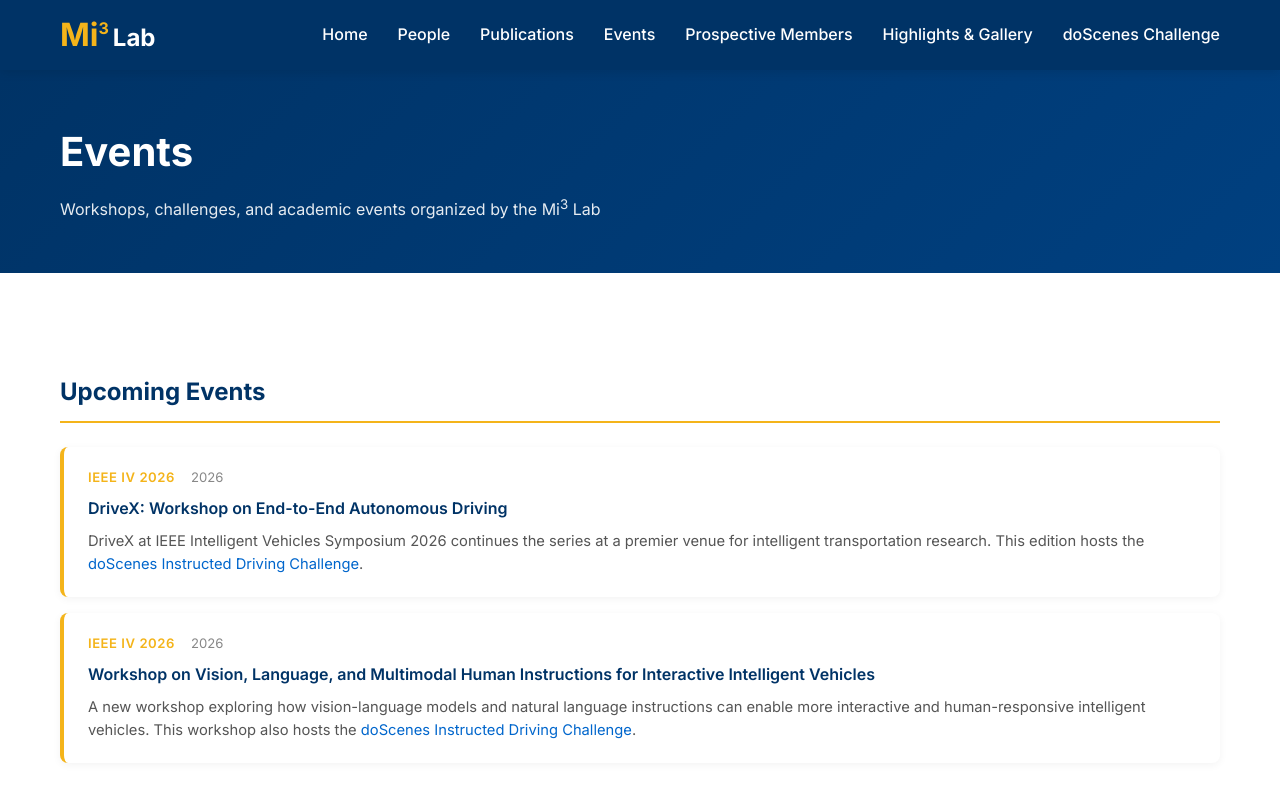
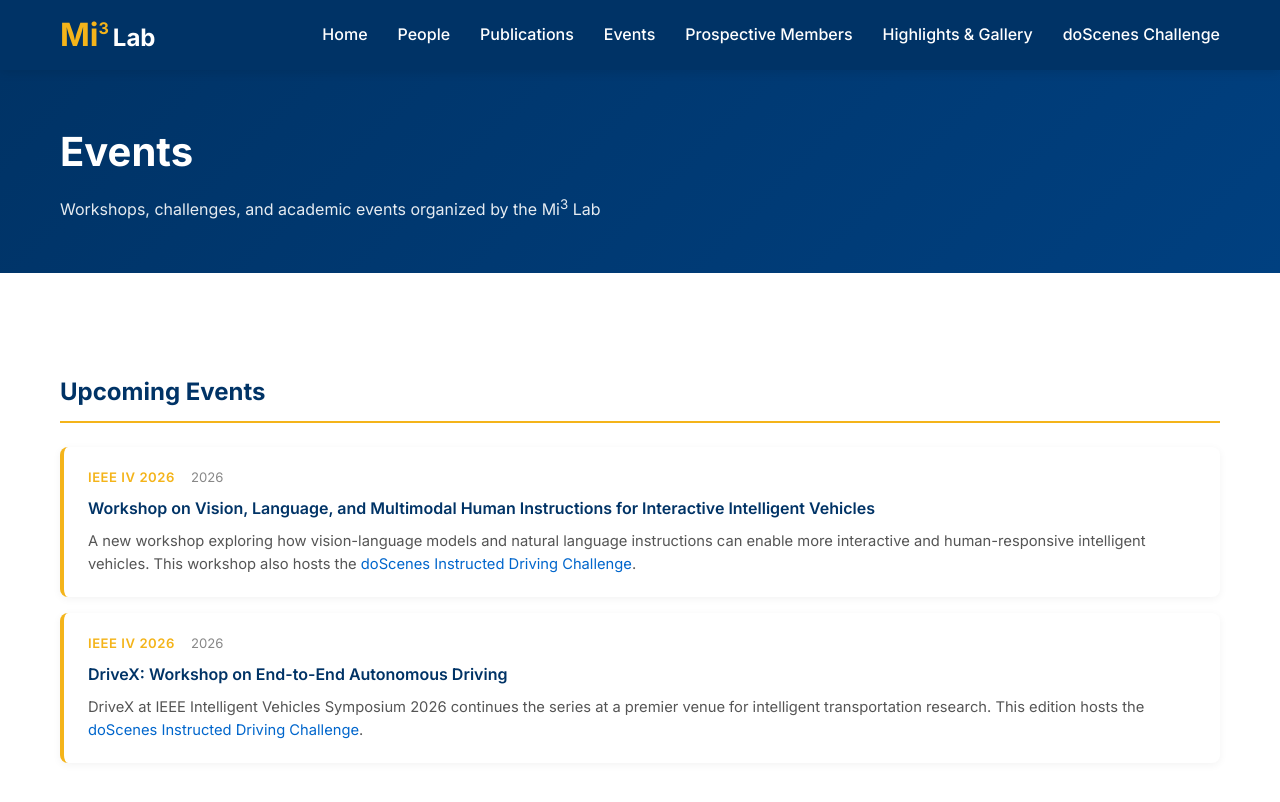
Before and after one commit to Mi3-Lab/mi3-lab.github.io, a Jekyll site: the page built from events.html, in a window 1280 px wide and 900 px high. Shown: the top 802 px of the window. Built offline with Jekyll 4.4.1, drawn with Linux system fonts in a browser that asks for light colours.

Commit message:
Reorder upcoming events to list VL-IIV before DriveX
Co-Authored-By: Claude Sonnet 4.6 <noreply@anthropic.com>

```diff
--- a/events.html
+++ b/events.html
@@ -20,8 +20,8 @@ title: Events
         <span class="event-venue">IEEE IV 2026</span>
         <span class="event-date">2026</span>
       </div>
-      <h3 class="event-title"><a href="https://drivex-workshop.github.io/" target="_blank" rel="noopener">DriveX: Workshop on End-to-End Autonomous Driving</a></h3>
-      <p class="event-description">DriveX at IEEE Intelligent Vehicles Symposium 2026 continues the series at a premier venue for intelligent transportation research. This edition hosts the <a href="/doScenes_challenge">doScenes Instructed Driving Challenge</a>.</p>
+      <h3 class="event-title"><a href="/vl-iiv-2026">Workshop on Vision, Language, and Multimodal Human Instructions for Interactive Intelligent Vehicles</a></h3>
+      <p class="event-description">A new workshop exploring how vision-language models and natural language instructions can enable more interactive and human-responsive intelligent vehicles. This workshop also hosts the <a href="/doScenes_challenge">doScenes Instructed Driving Challenge</a>.</p>
     </div>
 
     <div class="event-card">
@@ -29,8 +29,8 @@ title: Events
         <span class="event-venue">IEEE IV 2026</span>
         <span class="event-date">2026</span>
       </div>
-      <h3 class="event-title"><a href="/vl-iiv-2026">Workshop on Vision, Language, and Multimodal Human Instructions for Interactive Intelligent Vehicles</a></h3>
-      <p class="event-description">A new workshop exploring how vision-language models and natural language instructions can enable more interactive and human-responsive intelligent vehicles. This workshop also hosts the <a href="/doScenes_challenge">doScenes Instructed Driving Challenge</a>.</p>
+      <h3 class="event-title"><a href="https://drivex-workshop.github.io/" target="_blank" rel="noopener">DriveX: Workshop on End-to-End Autonomous Driving</a></h3>
+      <p class="event-description">DriveX at IEEE Intelligent Vehicles Symposium 2026 continues the series at a premier venue for intelligent transportation research. This edition hosts the <a href="/doScenes_challenge">doScenes Instructed Driving Challenge</a>.</p>
     </div>
 
   </section>
```
